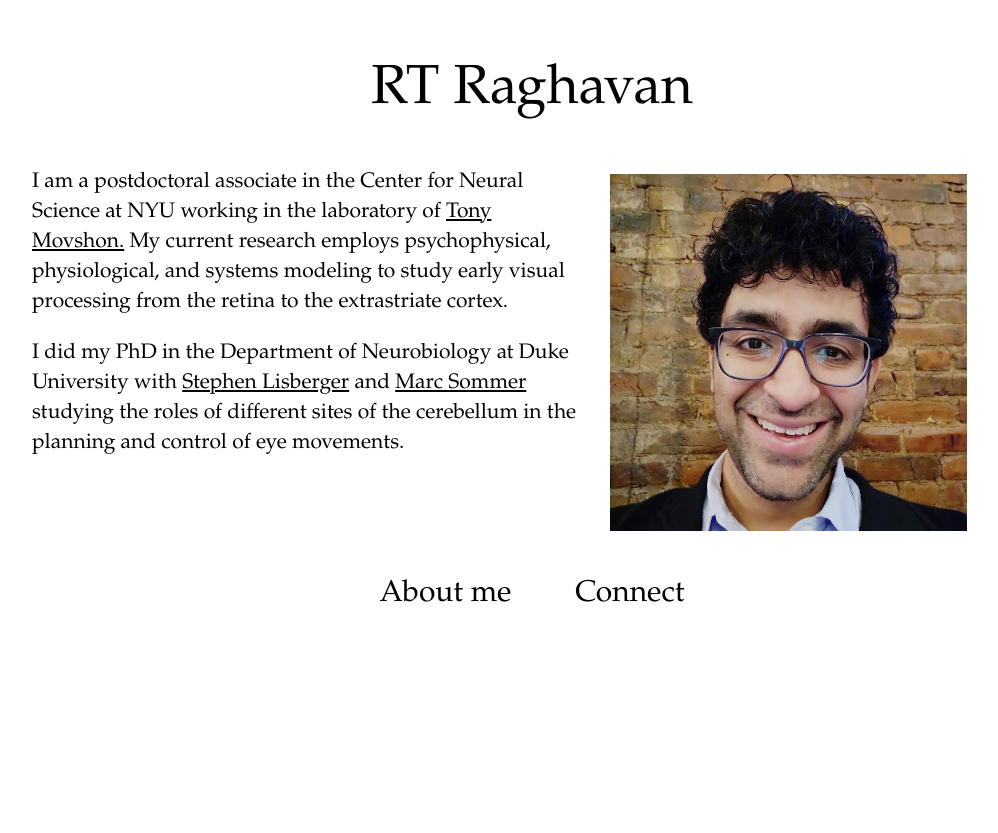
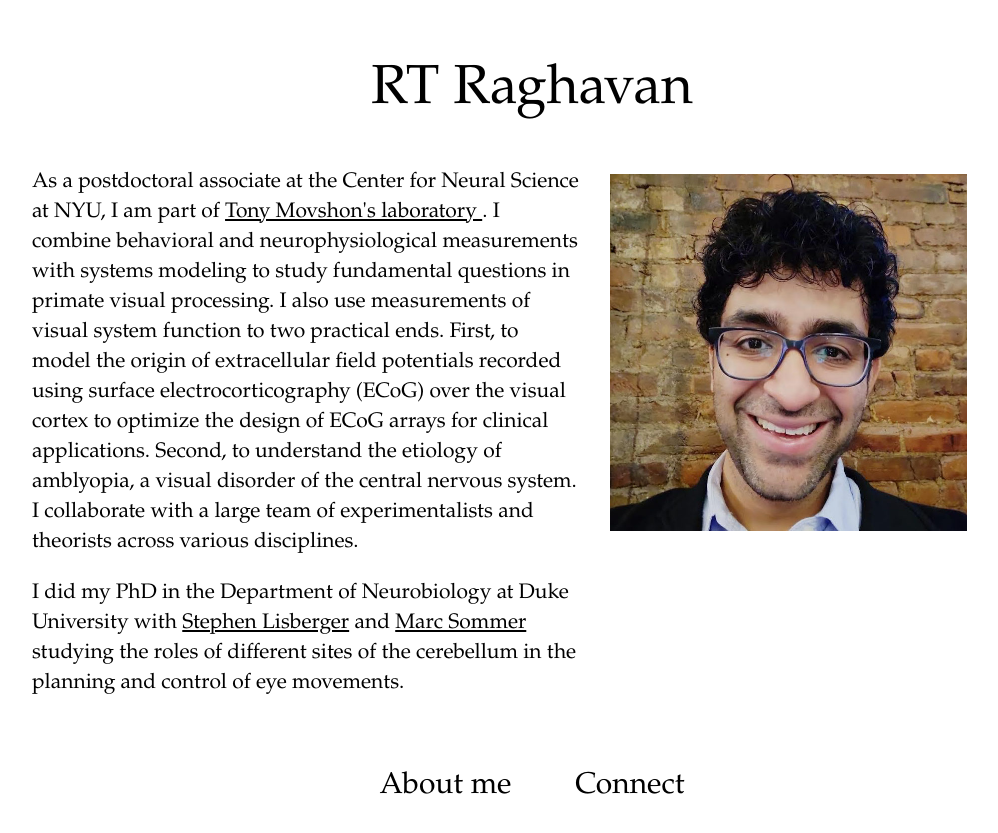
Before and after one commit to rtraghavan/rtraghavan.github.io, a Jekyll site: the page built from index.html, in a window 1280 px wide. Shown: the top 833 px of the page, without its empty margins (188-1186 px from the left). Built offline with Jekyll 4.4.1, drawn with Linux system fonts in a browser that asks for light colours.

Commit message:
updating about me

```diff
--- a/_includes/About_Me.md
+++ b/_includes/About_Me.md
@@ -1,4 +1,4 @@
-<p>I am a postdoctoral associate in the Center for Neural Science at NYU working in the laboratory of <a href="https://as.nyu.edu/faculty/j-anthony-movshon.html"> Tony Movshon.</a> My current research employs psychophysical, physiological, and systems modeling to study early visual processing from the retina to the extrastriate cortex.</p>
+<p>As a postdoctoral associate at the Center for Neural Science at NYU, I am part of <a href="https://as.nyu.edu/faculty/j-anthony-movshon.html"> Tony Movshon's laboratory </a>. I combine behavioral and neurophysiological measurements with systems modeling to study fundamental questions in primate visual processing. I also use measurements of visual system function to two practical ends. First, to model the origin of extracellular field potentials recorded using surface electrocorticography (ECoG) over the visual cortex to optimize the design of ECoG arrays for clinical applications. Second, to understand the etiology of amblyopia, a visual disorder of the central nervous system. I collaborate with a large team of experimentalists and theorists across various disciplines. </p>
 
 <p>I did my PhD in the Department of Neurobiology at Duke University with <a href="//www.neuro.duke.edu/research/faculty-labs/lisberger-lab"> Stephen Lisberger</a> and
 <a href="//sommerlab.pratt.duke.edu"> Marc Sommer</a> studying the roles of different sites of the cerebellum in the planning and control of eye movements.</p>
```
